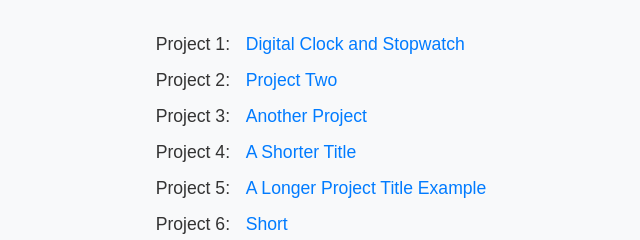
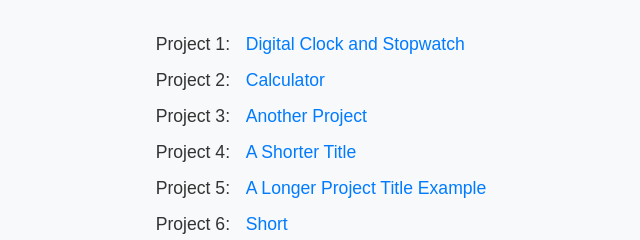
Before and after one commit to Shreekant-04/DussehraDevChallenge, a plain HTML site: page index.html in a window 1280 px wide. Shown: the part 158-398 px from the top of the page, 319-959 px from the left. Drawn offline with Linux system fonts and the light colour scheme.

Commit message:
changed index.html

```diff
--- a/index.html
+++ b/index.html
@@ -66,7 +66,7 @@
 
   <ul>
     <li><span class="project-number">Project 1:</span> <span class="project-title"><a href="./Digital Clock and Stopwatch/">Digital Clock and Stopwatch</a></span></li>
-    <li><span class="project-number">Project 2:</span> <span class="project-title"><a href="./Project-2/">Project Two</a></span></li>
+    <li><span class="project-number">Project 2:</span> <span class="project-title"><a href="./Calculator/">Calculator</a></span></li>
     <li><span class="project-number">Project 3:</span> <span class="project-title"><a href="./Project-3/">Another Project</a></span></li>
     <li><span class="project-number">Project 4:</span> <span class="project-title"><a href="./Project-4/">A Shorter Title</a></span></li>
     <li><span class="project-number">Project 5:</span> <span class="project-title"><a href="./Project-5/">A Longer Project Title Example</a></span></li>
```
